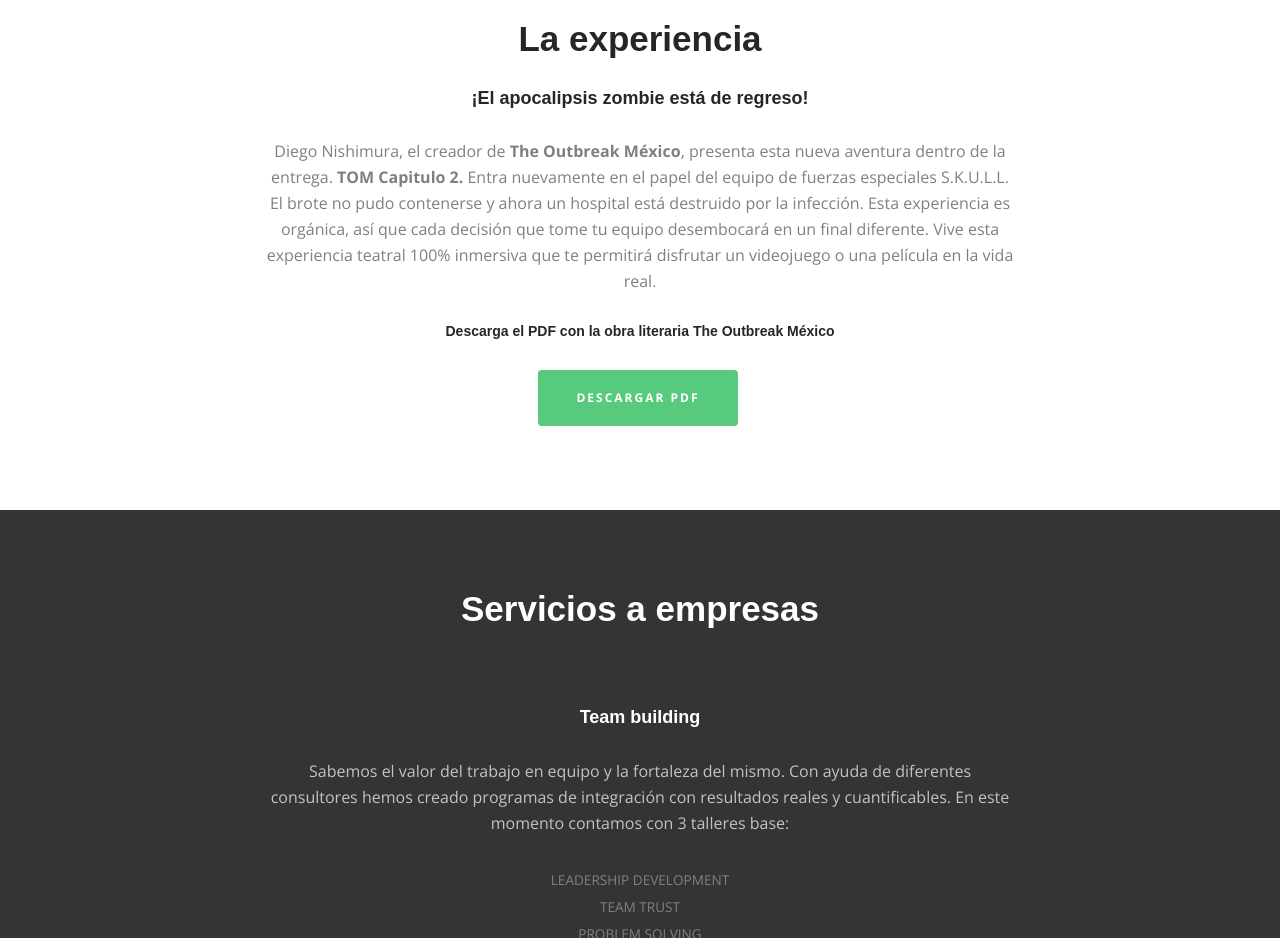
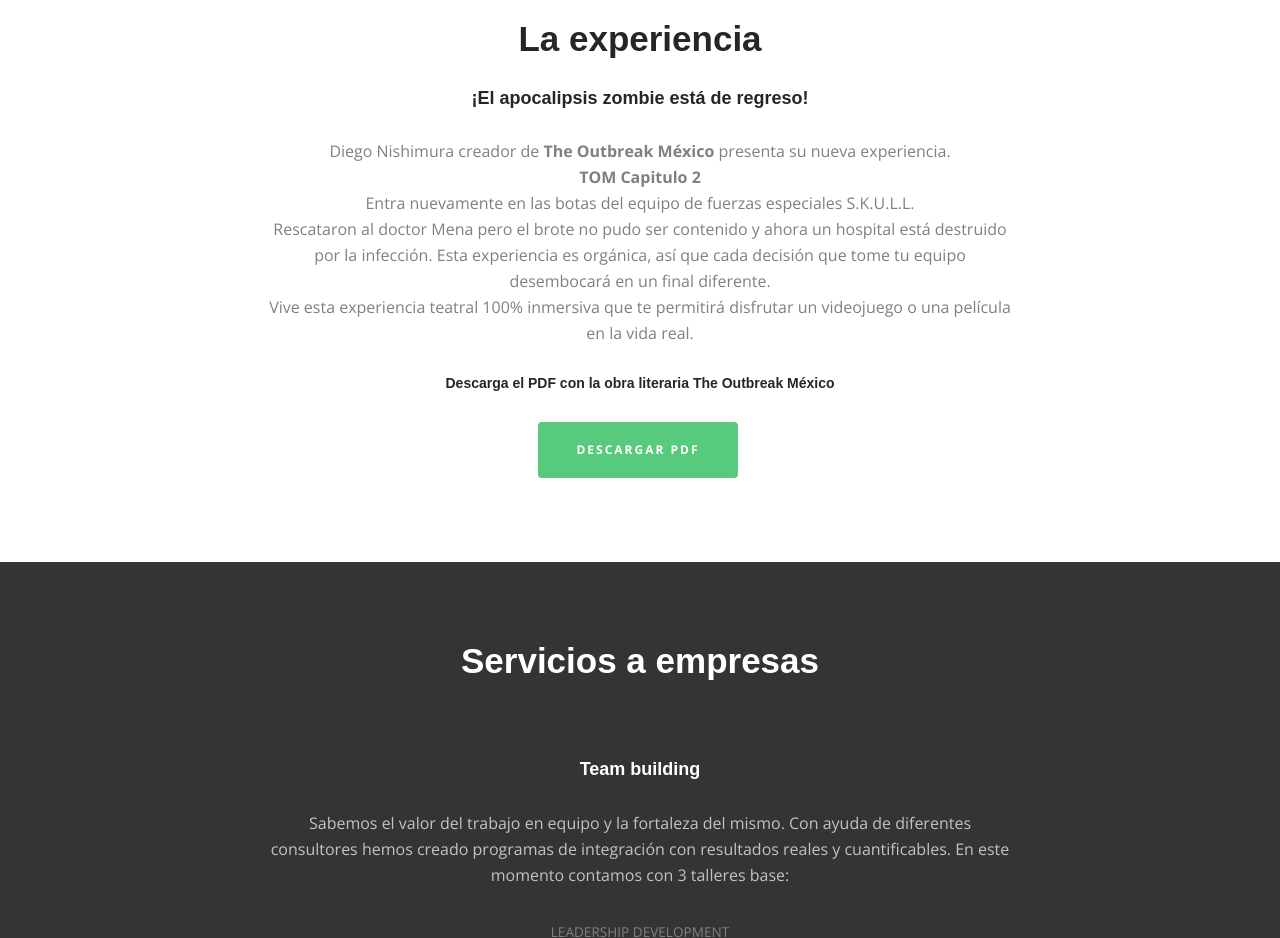
Before and after one commit to AndreaCamposG/tomcap2, a plain HTML site: page index.html in a window 1280 px wide. Shown: the part 860-1798 px from the top of the page. Drawn offline with nearby package versions, Linux system fonts and the light colour scheme; some packages are replaced by stand-ins of ours; files whose address does not match are found by name; a web font is replaced by a local one.

Commit message:
Gracias pablo, manana quizas ponga las chelas

```diff
--- a/index.html
+++ b/index.html
@@ -24,7 +24,7 @@
     <meta name="twitter:card" content="" />
 
     <!-- Place favicon.ico and apple-touch-icon.png in the root directory -->
-    <link rel="shortcut icon" href="favicon.ico">
+    <link rel="shortcut icon" href="static/images/favicon.ico">
 
     <!-- Google Fonts -->
     <link href='https://fonts.googleapis.com/css?family=Open+Sans:400,300,700|Monsterrat:400,700|Merriweather:400,300italic,700' rel='stylesheet' type='text/css'>
@@ -102,8 +102,10 @@
                     <div class="col-md-8 col-md-offset-2 text-center">
                         <h2 class="fh5co-heading wow fadeInUp" data-wow-duration="1s" data-wow-delay=".5s">La experiencia</h2>
                         <h4 class="fh5co-heading wow fadeInUp" data-wow-duration="1s" data-wow-delay=".6s">¡El apocalipsis zombie está de regreso!</h4>
-                        <p class="wow fadeInUp" data-wow-duration="1s" data-wow-delay=".7s">Diego Nishimura, el creador de <b>The Outbreak México</b>, presenta esta nueva aventura dentro de la entrega. <b>TOM Capitulo 2.</b> Entra nuevamente en el papel del equipo de fuerzas especiales S.K.U.L.L. El brote no pudo contenerse y ahora un hospital está destruido por la infección.
-                        Esta experiencia es orgánica, así que cada decisión que tome tu equipo desembocará en un final diferente.
+                        <p class="wow fadeInUp" data-wow-duration="1s" data-wow-delay=".7s">Diego Nishimura creador de <b>The Outbreak México</b> presenta su nueva experiencia.<br><b>TOM Capitulo 2</b><br> Entra nuevamente en las botas
+                        del equipo de fuerzas especiales S.K.U.L.L. <br>
+                        Rescataron al doctor Mena pero el brote no pudo ser contenido y ahora un hospital está destruido por la infección.
+                        Esta experiencia es orgánica, así que cada decisión que tome tu equipo desembocará en un final diferente. <br>
                         Vive esta experiencia teatral 100% inmersiva que te permitirá disfrutar un videojuego o una película en la vida real.</p>
                         <h5 class="fh5co-heading wow fadeInUp" data-wow-duration="1s" data-wow-delay=".8s">Descarga el <b>PDF</b> con la obra literaria <b>The Outbreak México</b></h5>
                         <p class="wow fadeInUp" data-wow-duration="1s" data-wow-delay="1.1s"><a href="#" class="btn btn-success btn-lg">Descargar PDF</a></p>
```
Also changed, not shown: static/images/favicon.ico (added).
